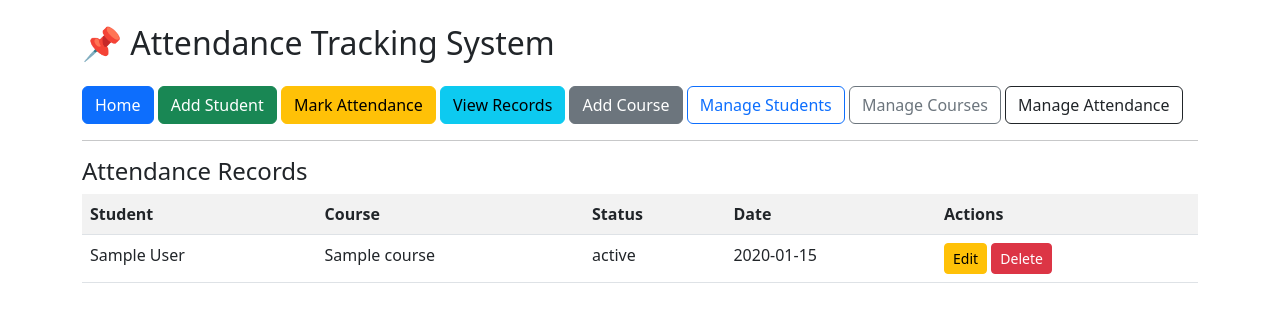
After one commit to rahul190201/attendance-app, a Flask app: page /attendance_records in a window 1280 px wide. The commit adds this page. Shown: the top 322 px of the page. Run offline with Flask 3, Linux system fonts and the light colour scheme; tables that the repository leaves empty hold one stand-in row (values such as "Sample post").

Commit message:
CRUD for attendance, students & courses

```diff
--- a/app.py
+++ b/app.py
@@ -53,6 +53,39 @@ def add_student():
         conn.close()
         return redirect(url_for("index"))
     return render_template("add_student.html")
+
+@app.route("/students")
+def students():
+    conn = sqlite3.connect("attendance.db")
+    c = conn.cursor()
+    c.execute("SELECT * FROM students")
+    students = c.fetchall()
+    conn.close()
+    return render_template("students.html", students=students)
+
+@app.route("/edit_student/<int:id>", methods=["GET", "POST"])
+def edit_student(id):
+    conn = sqlite3.connect("attendance.db")
+    c = conn.cursor()
+    if request.method == "POST":
+        name = request.form["name"]
+        c.execute("UPDATE students SET name=? WHERE id=?", (name, id))
+        conn.commit()
+        conn.close()
+        return redirect(url_for("students"))
+    c.execute("SELECT * FROM students WHERE id=?", (id,))
+    student = c.fetchone()
+    conn.close()
+    return render_template("edit_student.html", student=student)
+
+@app.route("/delete_student/<int:id>")
+def delete_student(id):
+    conn = sqlite3.connect("attendance.db")
+    c = conn.cursor()
+    c.execute("DELETE FROM students WHERE id=?", (id,))
+    conn.commit()
+    conn.close()
+    return redirect(url_for("students"))
 
 @app.route("/attendance", methods=["GET", "POST"])
 def attendance():
@@ -110,6 +143,49 @@ def view_attendance():
 
     return render_template("view_attendance.html", courses=courses, records=records)
 
+@app.route("/attendance_records")
+def attendance_records():
+    conn = sqlite3.connect("attendance.db")
+    c = conn.cursor()
+    c.execute("""SELECT attendance.id, students.name, courses.name, attendance.status, attendance.date
+                 FROM attendance
+                 JOIN students ON students.id = attendance.student_id
+                 JOIN courses ON courses.id = attendance.course_id
+                 ORDER BY attendance.date DESC""")
+    records = c.fetchall()
+    conn.close()
+    return render_template("attendance_records.html", records=records)
+
+@app.route("/edit_attendance/<int:id>", methods=["GET", "POST"])
+def edit_attendance(id):
+    conn = sqlite3.connect("attendance.db")
+    c = conn.cursor()
+    if request.method == "POST":
+        status = request.form["status"]
+        date = request.form["date"]
+        c.execute("UPDATE attendance SET status=?, date=? WHERE id=?", (status, date, id))
+        conn.commit()
+        conn.close()
+        return redirect(url_for("attendance_records"))
+    c.execute("""SELECT attendance.id, students.name, courses.name, attendance.status, attendance.date
+                 FROM attendance
+                 JOIN students ON students.id = attendance.student_id
+                 JOIN courses ON courses.id = attendance.course_id
+                 WHERE attendance.id=?""", (id,))
+    record = c.fetchone()
+    conn.close()
+    return render_template("edit_attendance.html", record=record)
+
+@app.route("/delete_attendance/<int:id>")
+def delete_attendance(id):
+    conn = sqlite3.connect("attendance.db")
+    c = conn.cursor()
+    c.execute("DELETE FROM attendance WHERE id=?", (id,))
+    conn.commit()
+    conn.close()
+    return redirect(url_for("attendance_records"))
+
+
 
 @app.route("/add_course", methods=["GET", "POST"])
 def add_course():
@@ -123,6 +199,39 @@ def add_course():
         return redirect(url_for("index"))
     return render_template("add_course.html")
 
+@app.route("/courses")
+def courses():
+    conn = sqlite3.connect("attendance.db")
+    c = conn.cursor()
+    c.execute("SELECT * FROM courses")
+    courses = c.fetchall()
+    conn.close()
+    return render_template("courses.html", courses=courses)
+
+@app.route("/edit_course/<int:id>", methods=["GET", "POST"])
+def edit_course(id):
+    conn = sqlite3.connect("attendance.db")
+    c = conn.cursor()
+    if request.method == "POST":
+        name = request.form["name"]
+        c.execute("UPDATE courses SET name=? WHERE id=?", (name, id))
+        conn.commit()
+        conn.close()
+        return redirect(url_for("courses"))
+    c.execute("SELECT * FROM courses WHERE id=?", (id,))
+    course = c.fetchone()
+    conn.close()
+    return render_template("edit_course.html", course=course)
+
+@app.route("/delete_course/<int:id>")
+def delete_course(id):
+    conn = sqlite3.connect("attendance.db")
+    c = conn.cursor()
+    c.execute("DELETE FROM courses WHERE id=?", (id,))
+    conn.commit()
+    conn.close()
+    return redirect(url_for("courses"))
+
 
 if __name__ == "__main__":
     app.run(debug=True)
--- /dev/null
+++ b/templates/attendance_records.html
@@ -0,0 +1,23 @@
+{% extends "base.html" %}
+{% block content %}
+<h4>Attendance Records</h4>
+<table class="table table-striped">
+    <tr><th>Student</th><th>Course</th><th>Status</th><th>Date</th><th>Actions</th></tr>
+    {% for record in records %}
+    <tr>
+        <td>{{ record[1] }}</td>
+        <td>{{ record[2] }}</td>
+        <td>{{ record[3] }}</td>
+        <td>{{ record[4] }}</td>
+        <td>
+            <a href="/edit_attendance/{{ record[0] }}" class="btn btn-sm btn-warning">Edit</a>
+            <a href="/delete_attendance/{{ record[0] }}"
+            class="btn btn-sm btn-danger"
+            onclick="return confirm('Are you sure you want to delete this attendance record?');">
+            Delete
+            </a>
+        </td>
+    </tr>
+    {% endfor %}
+</table>
+{% endblock %}
--- a/templates/base.html
+++ b/templates/base.html
@@ -12,6 +12,9 @@
         <a href="/attendance" class="btn btn-warning">Mark Attendance</a>
         <a href="/view_attendance" class="btn btn-info">View Records</a>
         <a href="/add_course" class="btn btn-secondary">Add Course</a>
+        <a href="/students" class="btn btn-outline-primary">Manage Students</a>
+        <a href="/courses" class="btn btn-outline-secondary">Manage Courses</a>
+        <a href="/attendance_records" class="btn btn-outline-dark">Manage Attendance</a>
     </nav>
     <hr>
     {% block content %}{% endblock %}
```
Also changed, not shown: templates/courses.html (added, +20 -0 lines), templates/edit_attendance.html (added, +16 -0 lines), templates/edit_course.html (added, +8 -0 lines), templates/edit_student.html (added, +8 -0 lines), templates/students.html (added, +20 -0 lines).
